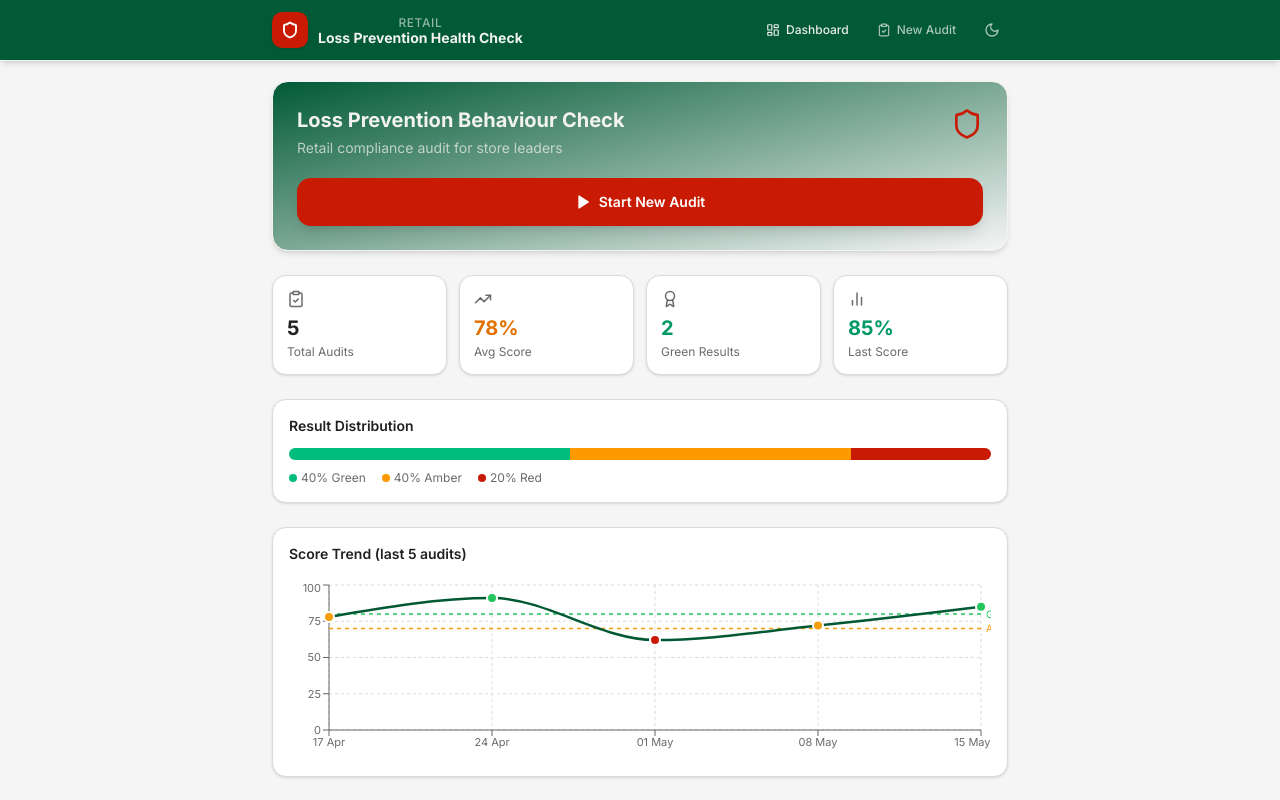
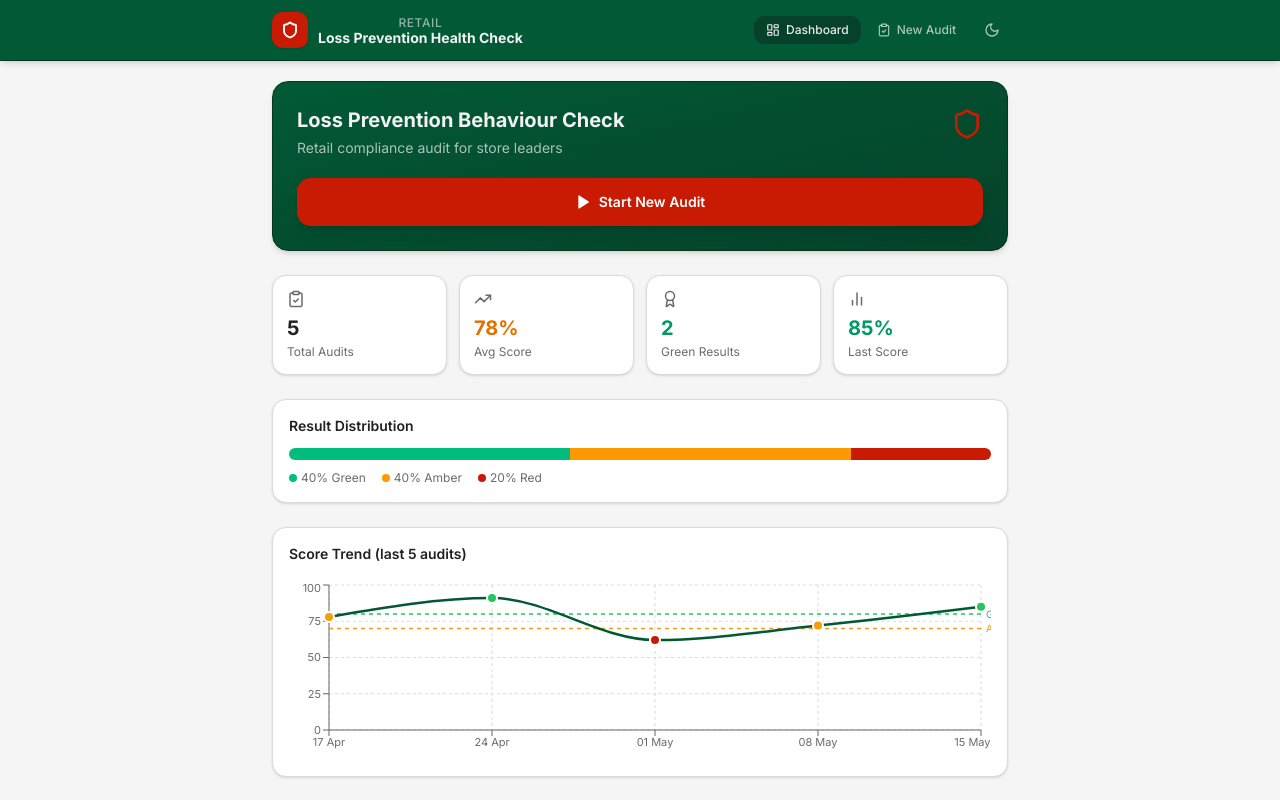
Before and after one commit to cj-code83/LP_HC, a React (Vite) app: page / in a window 1280 px wide. Shown: the top 800 px of the page. Built offline with nearby package versions, Linux system fonts and the light colour scheme.

Commit message:
Update index.css

```diff
--- a/src/index.css
+++ b/src/index.css
@@ -79,10 +79,10 @@ Dark Text : #222222 → hsl(0 0% 13%)
 
 --sidebar: 155 97% 18%;
 --sidebar-foreground: 0 0% 95%;
---sidebar-border: 186 100% 17%%;
+--sidebar-border: 155 80% 12%;
 --sidebar-primary: 7 97% 40%;
 --sidebar-primary-foreground:0 0% 100%;
---sidebar-accent: 186 100% 17%%;
+--sidebar-accent: 155 85% 14%;
 --sidebar-accent-foreground: 0 0% 92%;
 --sidebar-ring: 7 97% 40%;
 
```
